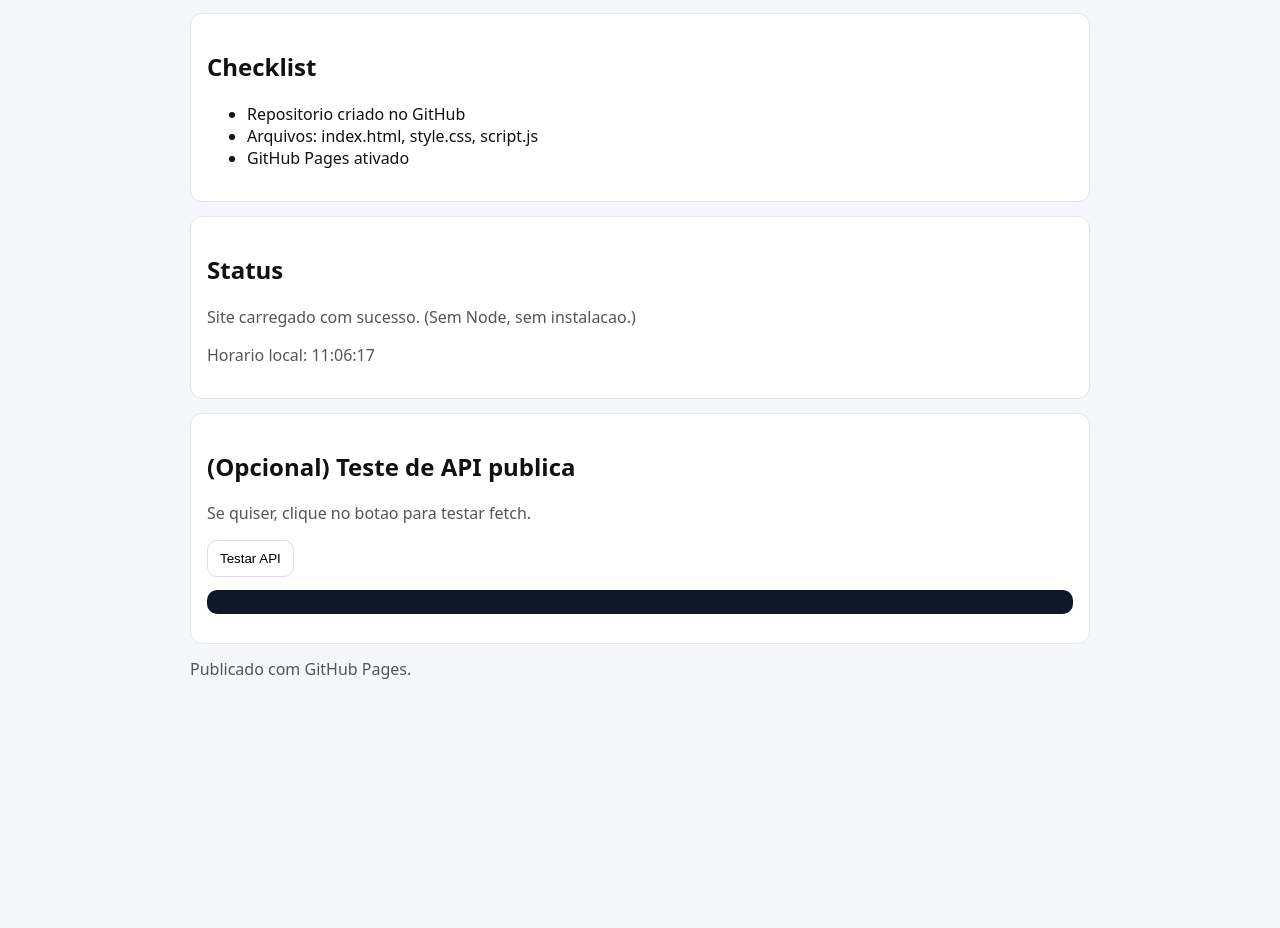
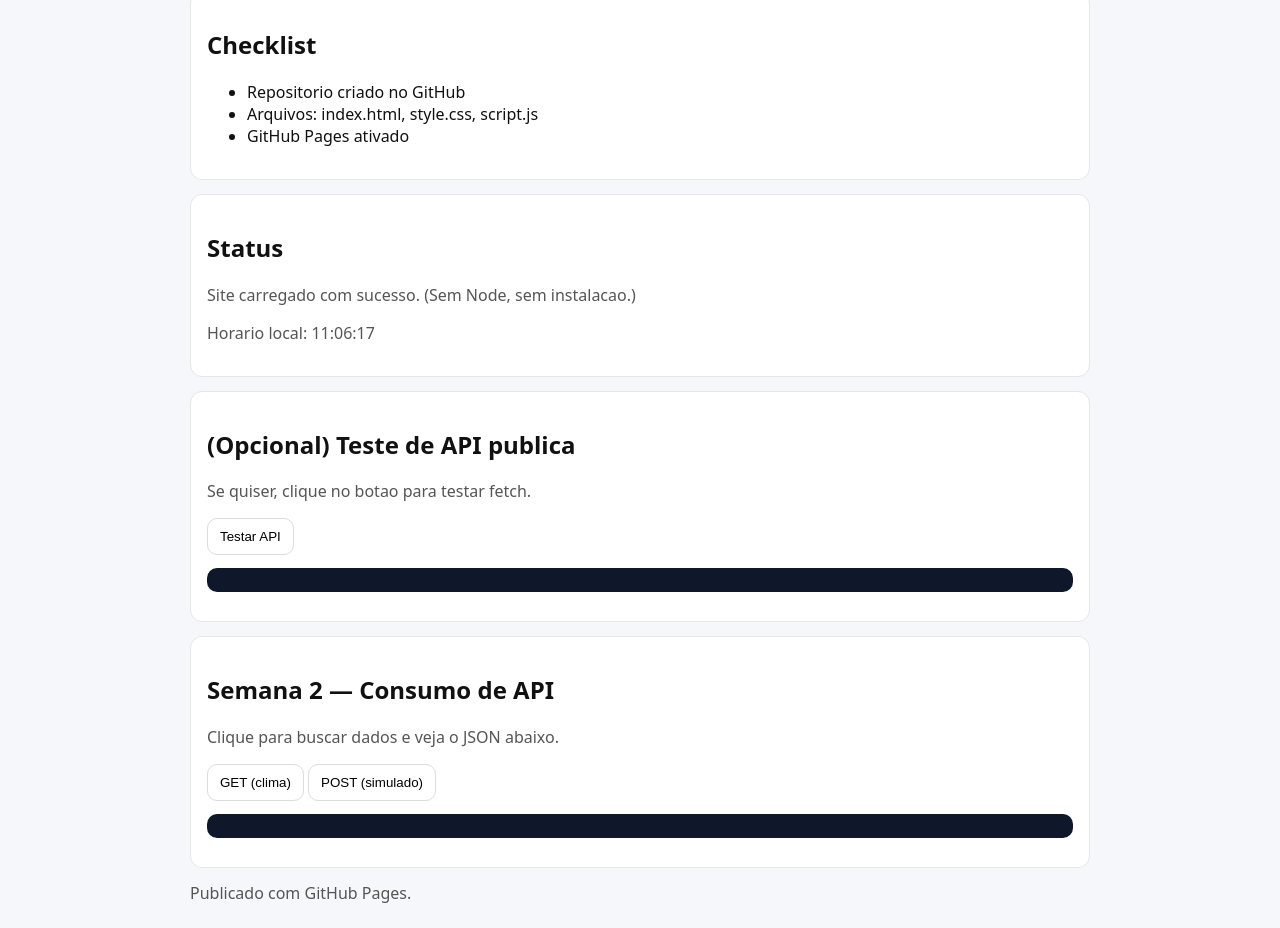
Before and after one commit to leocurintia23/nuvem-semana1-leonardo-souza, a plain HTML site: page index.html in a window 1280 px wide. Shown: the part 130-1058 px from the top of the page. Before the commit the page ends 834 px from the top, so only its background shows below. Drawn offline with Linux system fonts and the light colour scheme.

Commit message:
Update index.html

```diff
--- a/index.html
+++ b/index.html
@@ -2,9 +2,6 @@
 <html lang="pt-BR">
 <head>
 <meta charset="utf-8" />
-
-Página 2
-
 <meta name="viewport" content="width=device-width, initial-scale=1" />
 <title>Semana 1 - Hello Cloud</title>
 <link rel="stylesheet" href="style.css" />
@@ -32,6 +29,13 @@ Página 2
 <button id="btn">Testar API</button>
 <pre id="api" class="code"></pre>
 </section>
+<section class="card">
+<h2>Semana 2 — Consumo de API</h2>
+<p class="muted">Clique para buscar dados e veja o JSON abaixo.</p>
+<button id="btnGet">GET (clima)</button>
+<button id="btnPost">POST (simulado)</button>
+<pre id="out" class="code"></pre>
+</section>
 <footer class="muted">
 Publicado com GitHub Pages.
 </footer>
```
